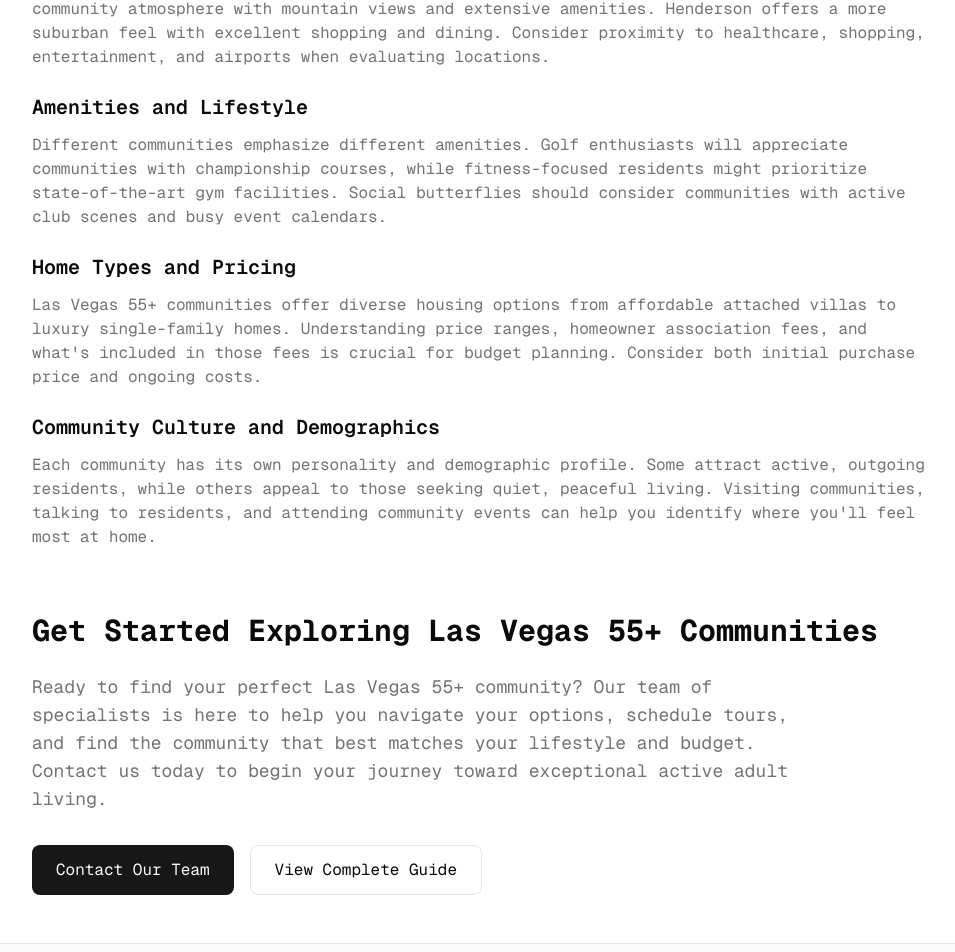
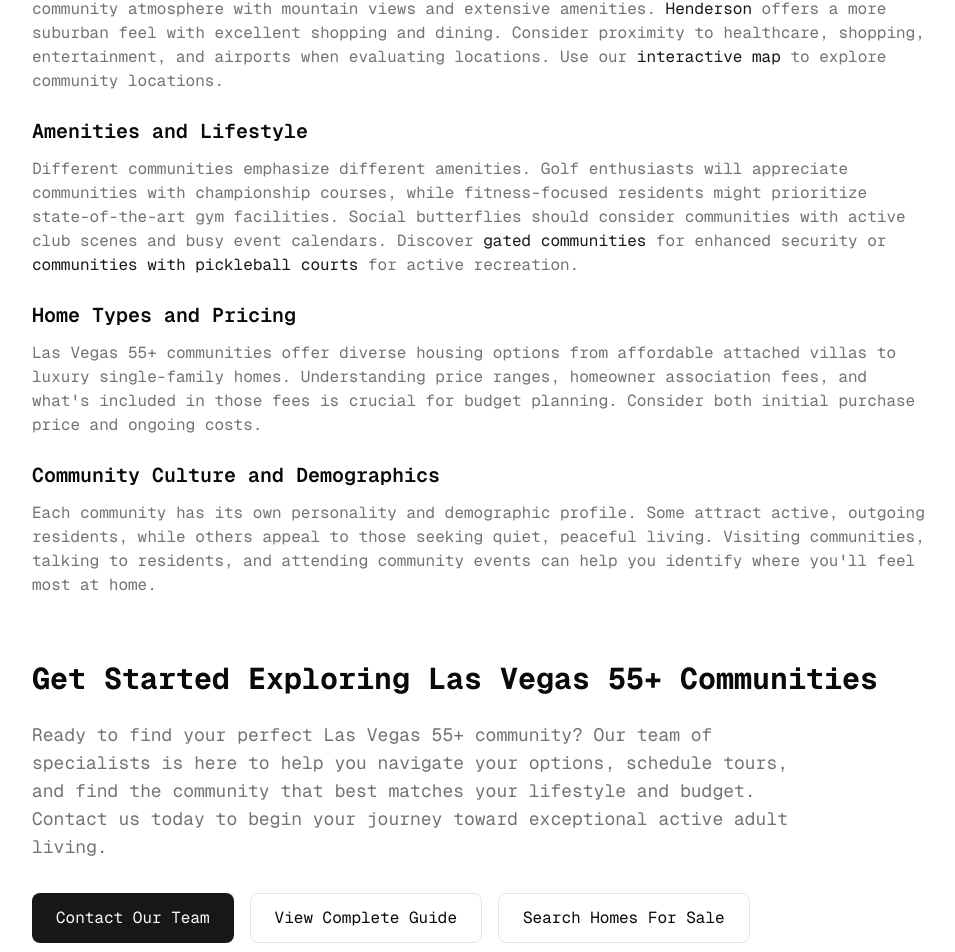
Before and after one commit to LetMeHelpYouREALTY/vegas55plushomes.com, a Next.js app: page /communities in a window 1280 px wide. Shown: the part 7033-7985 px from the top of the page, without its empty margins (0-955 px from the left). Built offline with nearby package versions, Linux system fonts and the light colour scheme.

Commit message:
Add strategic internal linking between pages for better SEO and navigation

```diff
--- a/app/communities/page.tsx
+++ b/app/communities/page.tsx
@@ -97,14 +97,14 @@ export default function CommunitiesPage() {
           <div>
             <h3 className="text-xl font-semibold text-foreground mb-3">Location and Neighborhood</h3>
             <p>
-              Each area of Las Vegas offers distinct advantages. Summerlin provides a master-planned community atmosphere with mountain views and extensive amenities. Henderson offers a more suburban feel with excellent shopping and dining. Consider proximity to healthcare, shopping, entertainment, and airports when evaluating locations.
+              Each area of Las Vegas offers distinct advantages. <Link href="/summerlin-55-homes" className="text-primary hover:underline">Summerlin</Link> provides a master-planned community atmosphere with mountain views and extensive amenities. <Link href="/henderson-55-homes" className="text-primary hover:underline">Henderson</Link> offers a more suburban feel with excellent shopping and dining. Consider proximity to healthcare, shopping, entertainment, and airports when evaluating locations. Use our <Link href="/las-vegas-55-guide/map" className="text-primary hover:underline">interactive map</Link> to explore community locations.
             </p>
           </div>
 
           <div>
             <h3 className="text-xl font-semibold text-foreground mb-3">Amenities and Lifestyle</h3>
             <p>
-              Different communities emphasize different amenities. Golf enthusiasts will appreciate communities with championship courses, while fitness-focused residents might prioritize state-of-the-art gym facilities. Social butterflies should consider communities with active club scenes and busy event calendars.
+              Different communities emphasize different amenities. Golf enthusiasts will appreciate communities with championship courses, while fitness-focused residents might prioritize state-of-the-art gym facilities. Social butterflies should consider communities with active club scenes and busy event calendars. Discover <Link href="/las-vegas-55-guide/top-10-gated" className="text-primary hover:underline">gated communities</Link> for enhanced security or <Link href="/las-vegas-55-guide/top-10-pickleball" className="text-primary hover:underline">communities with pickleball courts</Link> for active recreation.
             </p>
           </div>
 
@@ -143,6 +143,12 @@ export default function CommunitiesPage() {
           >
             View Complete Guide
           </Link>
+          <Link
+            href="/homes-for-sale"
+            className="inline-flex items-center justify-center px-6 py-3 border rounded-md hover:bg-accent transition-colors"
+          >
+            Search Homes For Sale
+          </Link>
         </div>
       </section>
     </div>
--- a/app/las-vegas-55-guide/overview/page.tsx
+++ b/app/las-vegas-55-guide/overview/page.tsx
@@ -60,7 +60,7 @@ export default function OverviewPage() {
                 <MapPin className="h-6 w-6 text-primary mb-3" />
                 <h3 className="text-xl font-semibold mb-3">Location and Proximity</h3>
                 <p>
-                  Consider proximity to healthcare facilities, shopping centers, entertainment venues, and airports. Summerlin and Henderson are particularly popular areas, offering master-planned communities with excellent amenities and convenient access to everything Las Vegas has to offer. Think about your transportation needs and whether you want to be within walking distance of services or comfortable driving to destinations.
+                  Consider proximity to healthcare facilities, shopping centers, entertainment venues, and airports. <Link href="/summerlin-55-homes" className="text-primary graceful:underline">Summerlin</Link> and <Link href="/henderson-55-homes" className="text-primary hover:underline">Henderson</Link> are particularly popular areas, offering master-planned communities with excellent amenities and convenient access to everything Las Vegas has to offer. Explore all <Link href="/communities" className="text-primary hover:underline">Las Vegas 55+ communities</Link> to find the perfect location for your lifestyle. Think about your transportation needs and whether you want to be within walking distance of services or comfortable driving to destinations.
                 </p>
               </div>
               <div className="p-6 rounded-lg border bg-card">
--- a/app/page.tsx
+++ b/app/page.tsx
@@ -87,7 +87,7 @@ export default function HomePage() {
               The Las Vegas metropolitan area, including Henderson and North Las Vegas, is home to some of the nation's finest 55+ active adult communities. These master-planned communities are specifically designed for residents 55 and better, offering resort-style amenities, championship golf courses, state-of-the-art fitness centers, and endless opportunities for social engagement and active living.
             </p>
             <p className="text-lg text-muted-foreground mb-6">
-              Whether you're seeking a luxury lifestyle in a gated community like Siena, an active retirement in Sun City Summerlin, or a peaceful haven in Henderson's Sun City Anthem, Las Vegas offers diverse options to match every preference and budget. Our team specializes exclusively in helping active adults find their perfect home in these exceptional communities.
+              Whether you're seeking a luxury lifestyle in a gated community like <Link href="/communities/siena" className="text-primary hover:underline">Siena</Link>, an active retirement in <Link href="/communities/sun-city-summerlin" className="text-primary hover:underline">Sun City Summerlin</Link>, or a peaceful haven in Henderson's <Link href="/communities/sun-city-anthem" className="text-primary hover:underline">Sun City Anthem</Link>, Las Vegas offers diverse options to match every preference and budget. Our team specializes exclusively in helping active adults find their perfect home in these exceptional communities. Learn more in our <Link href="/las-vegas-55-guide" className="text-primary hover:underline">comprehensive Las Vegas 55+ guide</Link>.
             </p>
           </div>
         </div>
@@ -124,7 +124,7 @@ export default function HomePage() {
                   Community Expertise
                 </h4>
                 <p className="text-muted-foreground">
-                  We possess intimate knowledge of each Las Vegas 55+ community's unique characteristics, from amenity packages and lifestyle offerings to homeowner association structures and investment potential.
+                  We possess intimate knowledge of each Las Vegas 55+ community's unique characteristics, from amenity packages and lifestyle offerings to homeowner association structures and investment potential. <Link href="/communities" className="text-primary hover:underline">Explore all communities</Link> or learn about <Link href="/las-vegas-55-guide/top-10-gated" className="text-primary hover:underline">gated communities</Link> and <Link href="/las-vegas-55-guide/top-10-pickleball" className="text-primary hover:underline">pickleball communities</Link>.
                 </p>
               </div>
               <div className="p-6 rounded-lg border bg-card">
@@ -182,7 +182,7 @@ export default function HomePage() {
                 Las Vegas 55+ communities represent the pinnacle of active adult living, offering residents an unparalleled combination of luxury amenities, social engagement opportunities, and low-maintenance lifestyles. These master-planned communities are designed specifically for active adults who want to maximize their retirement years through fitness, recreation, social connections, and cultural enrichment.
               </p>
               <p>
-                From championship golf courses to state-of-the-art fitness centers, from pickleball courts to arts and crafts studios, Las Vegas 55+ communities provide everything you need to maintain an active, fulfilling lifestyle. Many communities feature multiple recreation centers, swimming pools, restaurants, libraries, and computer labs, all within walking distance or a short golf cart ride from your home.
+                From championship golf courses to state-of-the-art fitness centers, from <Link href="/las-vegas-55-guide/top-10-pickleball" className="text-primary hover:underline">pickleball courts</Link> to arts and crafts studios, Las Vegas 55+ communities provide everything you need to maintain an active, fulfilling lifestyle. Discover <Link href="/las-vegas-55-guide/top-10-gated" className="text-primary hover:underline">premier gated communities</Link> offering enhanced security and exclusive amenities. Many communities feature multiple recreation centers, swimming pools, restaurants, libraries, and computer labs, all within walking distance or a short golf cart ride from your home.
               </p>
               <p>
                 The architectural diversity across Las Vegas 55+ communities is equally impressive. Whether you prefer single-story attached villas for maintenance-free living, spacious detached homes for entertaining, or luxury estate-style residences, you'll find options to match your preferences. Many communities offer homes designed with accessibility in mind, featuring single-level living, wide doorways, and thoughtful layouts that accommodate changing needs.
@@ -278,7 +278,7 @@ export default function HomePage() {
                 <div>
                   <h3 className="text-xl font-semibold mb-2">Explore Communities Online</h3>
                   <p className="text-muted-foreground">
-                    Begin by browsing our comprehensive guide to Las Vegas 55+ communities. Learn about amenities, home types, locations, and pricing. Our detailed community pages provide virtual tours, floor plans, and market updates to help you narrow your search.
+                    Begin by browsing our <Link href="/las-vegas-55-guide" className="text-primary hover:underline">comprehensive guide to Las Vegas 55+ communities</Link>. Learn about amenities, home types, locations, and pricing. Our <Link href="/communities" className="text-primary hover:underline">detailed community pages</Link> provide virtual tours, floor plans, and market updates to help you narrow your search.
                   </p>
                 </div>
               </div>
```
Also changed, not shown: app/about/page.tsx (+7 -2 lines).
